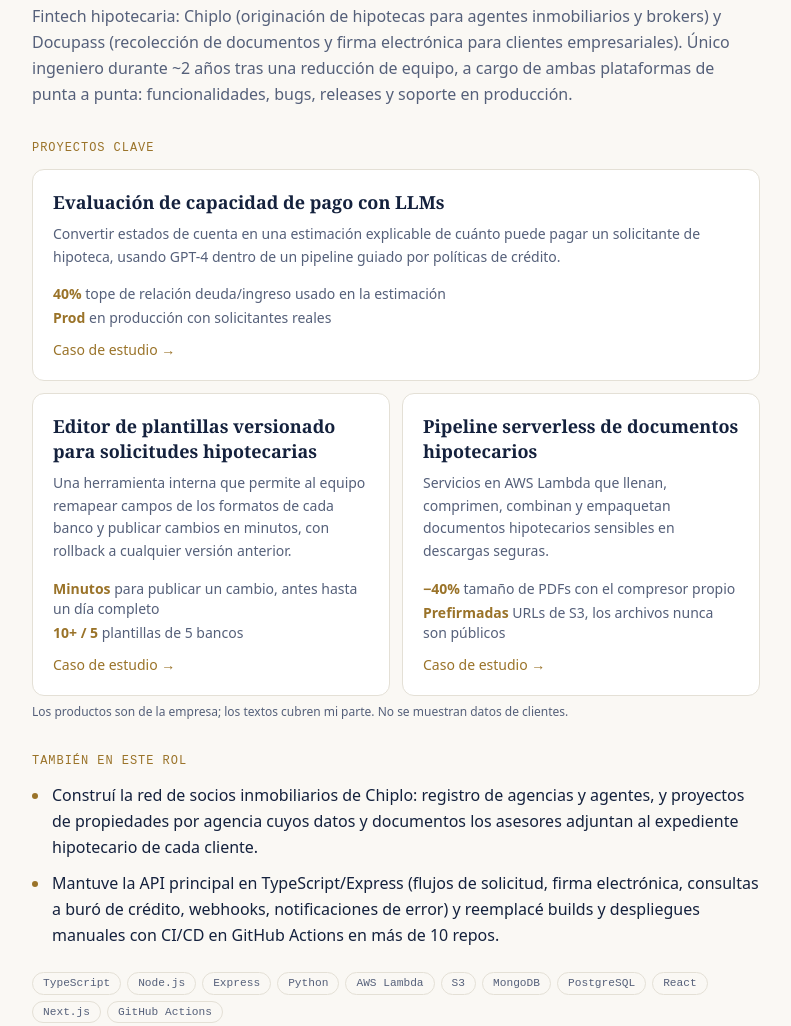
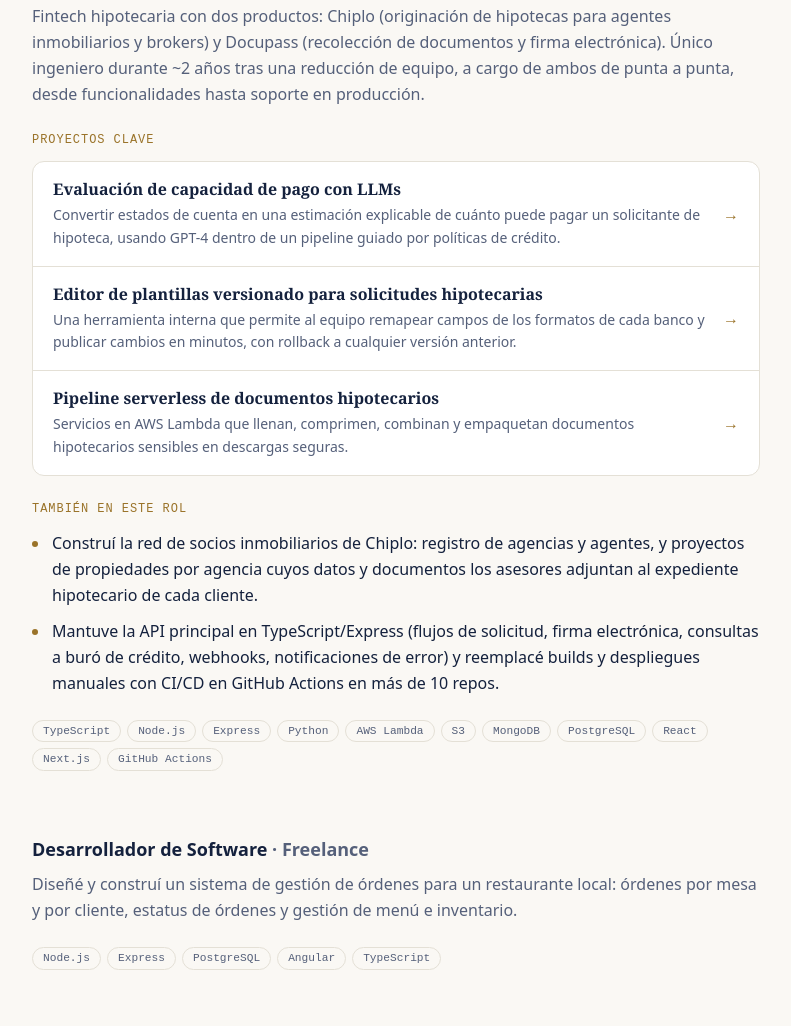
Before and after one commit to JCesarC/portfolio-jc, an Astro site: page /es in a window 1280 px wide. Shown: the part 1043-2069 px from the top of the page, without its empty margins (368-1159 px from the left). Built offline with nearby package versions, Linux system fonts and the light colour scheme; Astro itself is replaced by a stand-in of ours.

Commit message:
[FEAT] Add Note Prop to CaseStudy Component and Update Localization +Introduced a new `note` prop in the CaseStudy component to display disclaimers under summaries. +Updated the Experience component to reflect changes in the layout and styling of job cases. +Modified localization files to include the new note text in both English and Spanish, ensuring consistency across languages.

```diff
--- a/src/components/CaseStudy.astro
+++ b/src/components/CaseStudy.astro
@@ -20,12 +20,28 @@ interface Props {
   video?: string;
   poster?: string;
   links?: Link[];
+  /** Small disclaimer under the summary (e.g. company ownership of the product). */
+  note?: string;
   back: Link;
   next?: Link & { kicker: string };
   Content: Awaited<ReturnType<typeof render>>['Content'];
 }
 
-const { locale, eyebrow, title, summary, meta, impact, video, poster, links = [], back, next, Content } = Astro.props;
+const {
+  locale,
+  eyebrow,
+  title,
+  summary,
+  meta,
+  impact,
+  video,
+  poster,
+  links = [],
+  note,
+  back,
+  next,
+  Content,
+} = Astro.props;
 const t = useTranslations(locale);
 ---
 
@@ -40,6 +56,7 @@ const t = useTranslations(locale);
       {title}
     </h1>
     <p class="mt-5 text-lg leading-relaxed text-(--color-muted)">{summary}</p>
+    {note && <p class="mt-3 text-xs text-(--color-muted)">{note}</p>}
     {links.length > 0 && (
       <ul class="mt-6 flex flex-wrap gap-3">
         {links.map((l) => (
--- a/src/components/Experience.astro
+++ b/src/components/Experience.astro
@@ -28,43 +28,38 @@ const jobs = await getJobs(locale);
           <p class="mt-2 leading-relaxed text-(--color-muted)">{job.context}</p>
 
           {job.cases.length > 0 && (
-            <div class="mt-8">
+            <div class="mt-6">
               <h4 class="eyebrow">{t('experience.key')}</h4>
-              <ul class="mt-3 grid gap-3 sm:grid-cols-2">
-                {job.cases.map((entry, i) => (
-                  <li class={i === 0 && job.cases.length % 2 === 1 ? 'sm:col-span-2' : ''}>
+              <ul class="mt-3 divide-y divide-(--color-line) rounded-xl border border-(--color-line) bg-(--color-surface)">
+                {job.cases.map((entry) => (
+                  <li>
                     <a
                       href={localePath(locale, `/work/${slugOf(entry)}/`)}
-                      class="group flex h-full flex-col rounded-xl border border-(--color-line) bg-(--color-surface) p-5 transition-colors hover:border-(--color-accent)"
+                      class="group flex items-center gap-4 px-5 py-4 transition-colors first:rounded-t-xl last:rounded-b-xl hover:bg-(--color-accent-soft)"
                     >
-                      <span class="font-serif text-lg leading-snug font-semibold">{entry.data.title}</span>
-                      <span class="mt-2 text-sm leading-relaxed text-(--color-muted)">{entry.data.summary}</span>
-                      <span class="mt-4 flex flex-1 flex-wrap items-end justify-between gap-x-6 gap-y-3">
-                        <span class="flex flex-wrap gap-x-5 gap-y-1">
-                          {entry.data.impact.map((m) => (
-                            <span class="text-sm">
-                              <span class="font-semibold text-(--color-accent)">{m.value}</span>
-                              <span class="text-(--color-muted)"> {m.label}</span>
-                            </span>
-                          ))}
+                      <span class="min-w-0 flex-1">
+                        <span class="block font-serif leading-snug font-semibold group-hover:text-(--color-accent)">
+                          {entry.data.title}
                         </span>
-                        <span class="shrink-0 text-sm font-medium text-(--color-accent)">
-                          {t('experience.read')}{' '}
-                          <span aria-hidden="true" class="inline-block transition-transform group-hover:translate-x-1">
-                            →
-                          </span>
+                        <span class="mt-1 block text-sm leading-relaxed text-(--color-muted)">
+                          {entry.data.summary}
                         </span>
+                      </span>
+                      <span
+                        aria-hidden="true"
+                        class="shrink-0 text-(--color-accent) transition-transform group-hover:translate-x-1"
+                      >
+                        →
                       </span>
                     </a>
                   </li>
                 ))}
               </ul>
-              <p class="mt-2 text-xs text-(--color-muted)">{t('experience.cases.note')}</p>
             </div>
           )}
 
           {job.bullets.length > 0 && (
-            <div class="mt-8">
+            <div class="mt-6">
               {job.cases.length > 0 && <h4 class="eyebrow">{t('experience.more')}</h4>}
               <ul class="mt-3 space-y-2.5 leading-relaxed">
                 {job.bullets.map((b) => (
--- a/src/data/locales/en.json
+++ b/src/data/locales/en.json
@@ -25,7 +25,7 @@
     "chiplo": {
       "role": "Full Stack Developer",
       "location": "Remote",
-      "context": "Mortgage fintech: Chiplo (mortgage origination for real-estate agents and brokers) and Docupass (document collection and e-signature for enterprise clients). Sole engineer for ~2 years after team downsizing, owning both platforms end-to-end: features, bug fixes, releases and production support.",
+      "context": "Mortgage fintech with two products: Chiplo (mortgage origination for real-estate agents and brokers) and Docupass (document collection and e-signature). Sole engineer for ~2 years after a team downsizing, owning both end-to-end, from features to production support.",
       "bullets": [
         {
           "caseStudy": "llm-payment-capacity",
@@ -81,8 +81,7 @@
     "experience.present": "Present",
     "experience.key": "Key projects",
     "experience.more": "Also in this role",
-    "experience.read": "Case study",
-    "experience.cases.note": "Products belong to the company; the write-ups cover my part. No client data is shown.",
+    "case.note": "Products belong to the company; the write-ups cover my part. No client data is shown.",
     "projects.title": "Projects",
     "projects.lead": "Personal projects I design, build and maintain on my own.",
     "projects.read": "Read more",
--- a/src/data/locales/es.json
+++ b/src/data/locales/es.json
@@ -25,7 +25,7 @@
     "chiplo": {
       "role": "Desarrollador Full Stack",
       "location": "Remoto",
-      "context": "Fintech hipotecaria: Chiplo (originación de hipotecas para agentes inmobiliarios y brokers) y Docupass (recolección de documentos y firma electrónica para clientes empresariales). Único ingeniero durante ~2 años tras una reducción de equipo, a cargo de ambas plataformas de punta a punta: funcionalidades, bugs, releases y soporte en producción.",
+      "context": "Fintech hipotecaria con dos productos: Chiplo (originación de hipotecas para agentes inmobiliarios y brokers) y Docupass (recolección de documentos y firma electrónica). Único ingeniero durante ~2 años tras una reducción de equipo, a cargo de ambos de punta a punta, desde funcionalidades hasta soporte en producción.",
       "bullets": [
         {
           "caseStudy": "llm-payment-capacity",
@@ -81,8 +81,7 @@
     "experience.present": "Actual",
     "experience.key": "Proyectos clave",
     "experience.more": "También en este rol",
-    "experience.read": "Caso de estudio",
-    "experience.cases.note": "Los productos son de la empresa; los textos cubren mi parte. No se muestran datos de clientes.",
+    "case.note": "Los productos son de la empresa; los textos cubren mi parte. No se muestran datos de clientes.",
     "projects.title": "Proyectos",
     "projects.lead": "Proyectos personales que diseño, construyo y mantengo por mi cuenta.",
     "projects.read": "Ver más",
--- a/src/pages/[...lang]/work/[slug].astro
+++ b/src/pages/[...lang]/work/[slug].astro
@@ -27,6 +27,7 @@ const meta = [
     eyebrow={`${t('case.eyebrow')} ${company}`}
     title={title}
     summary={summary}
+    note={t('case.note')}
     meta={meta}
     impact={impact}
     video={video}
```
